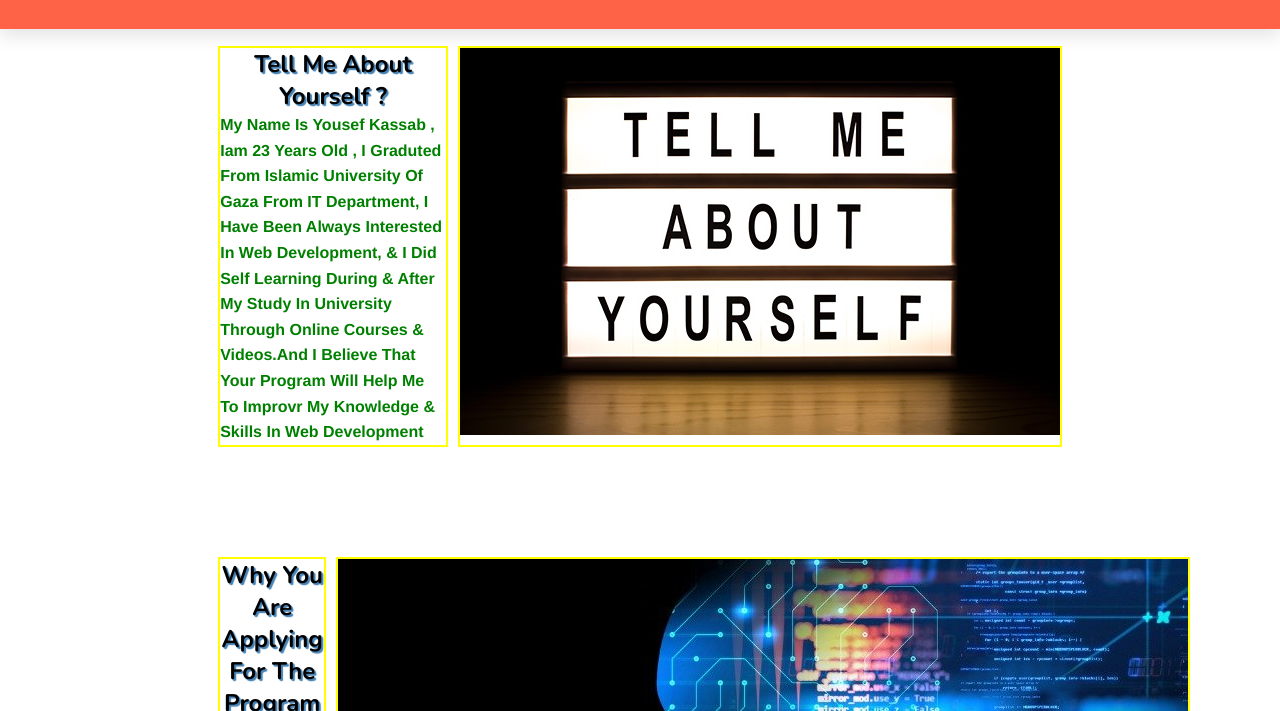
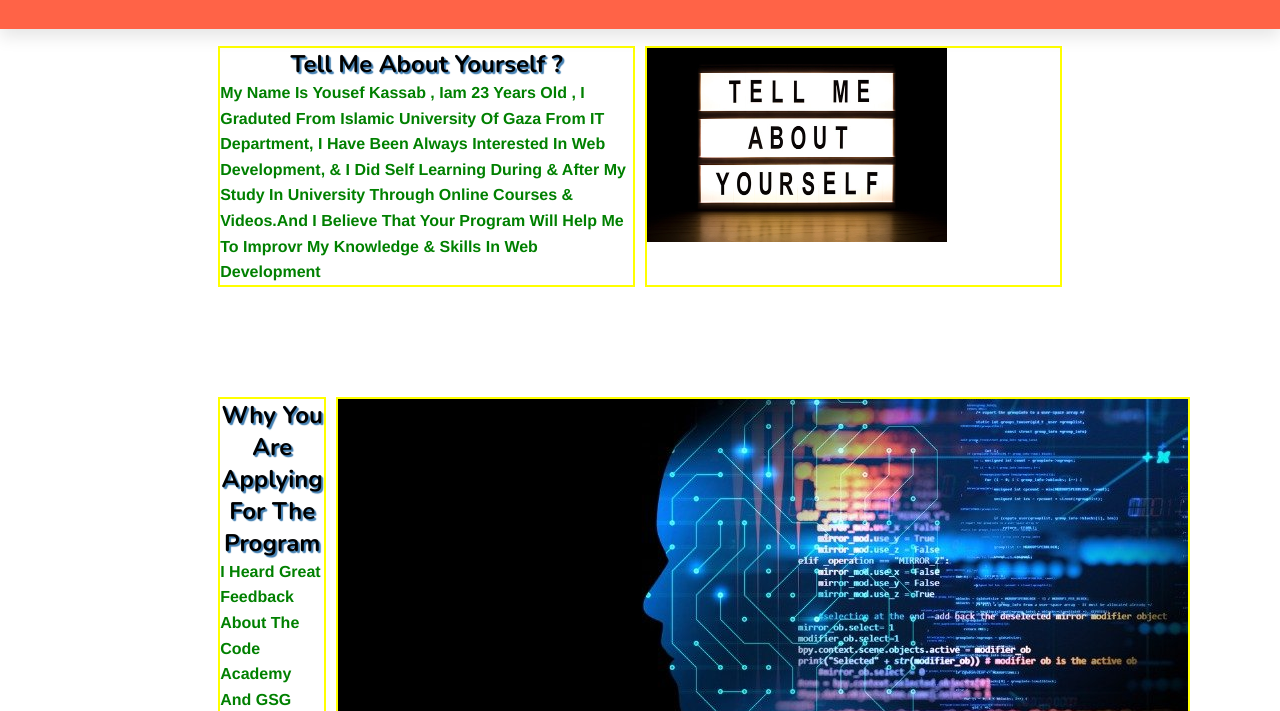
Before and after one commit to yousefkassab99/project-css-html, a plain HTML site: page index.html in a window 1280 px wide. Shown: the part 89-800 px from the top of the page. Drawn offline with nearby package versions, Linux system fonts and the light colour scheme.

Commit message:
Update style.css

```diff
--- a/style.css
+++ b/style.css
@@ -131,6 +131,10 @@ header{
     margin-right: 10px;
 }
 
+#image-1{
+width : 300px;
+  hight:300px;
+}
 
 
 /*-----------------------------------------------------------------------------------------------------*/
```
